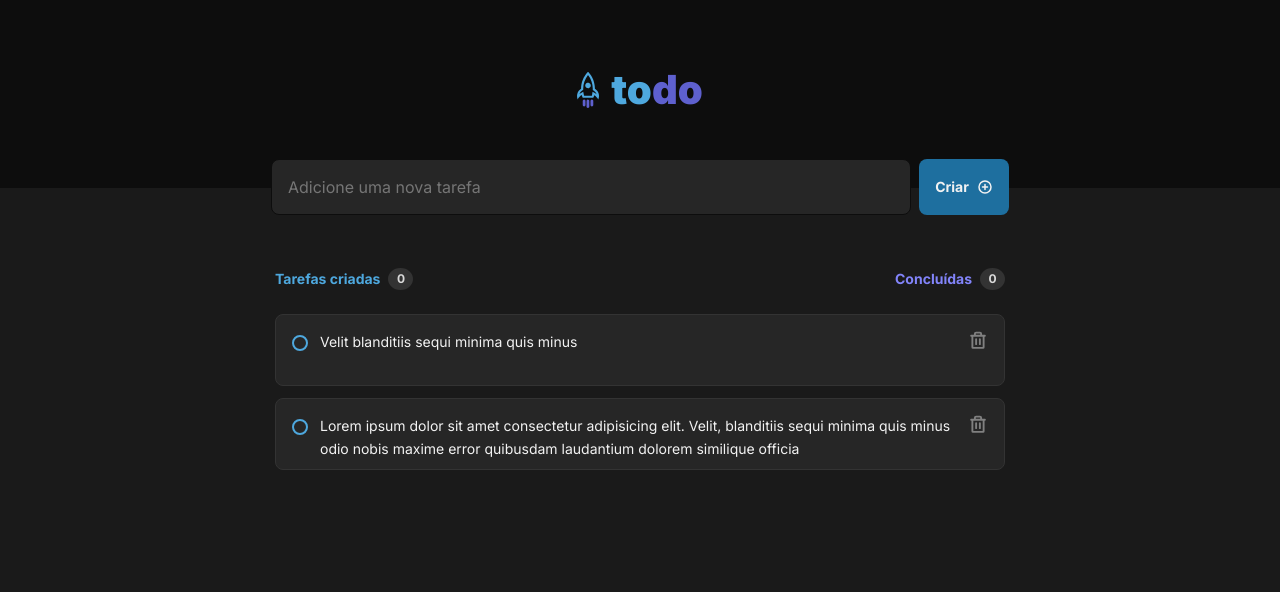
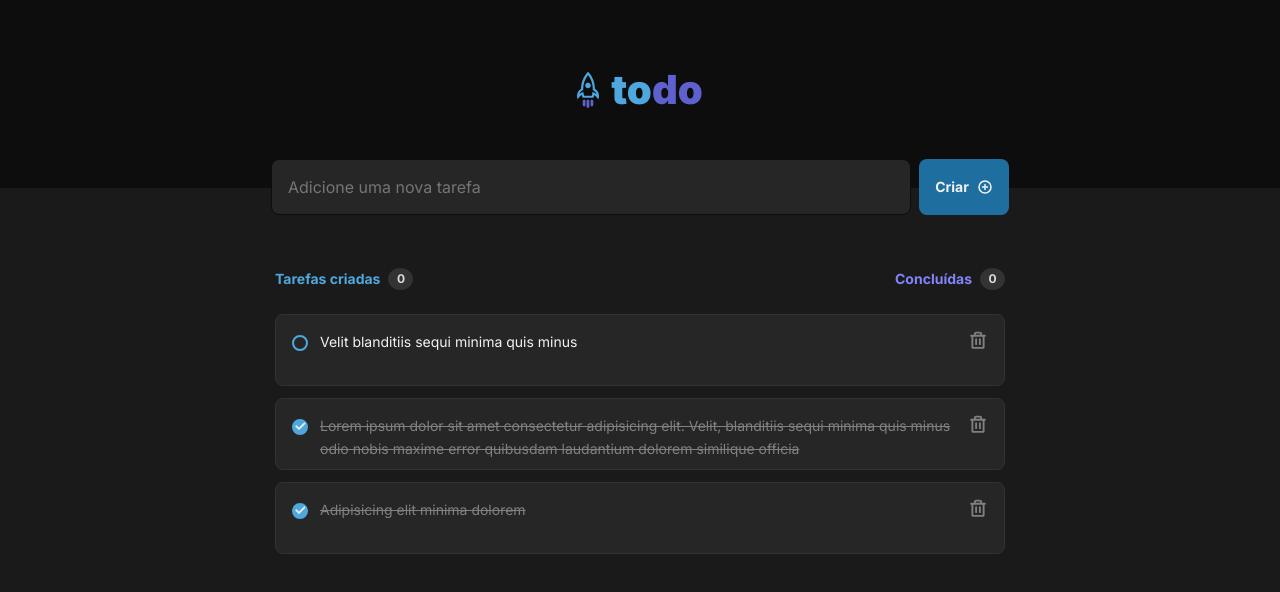
Before and after one commit to ligiapretel/desafio-ignite-todo-list, a React (Vite) app: page / in a window 1280 px wide. Shown: the top 592 px of the page. Built offline with nearby package versions, Linux system fonts and the light colour scheme.

Commit message:
feature: Vinculando estilo da tarefa de acordo com o status do campo 'isDone'

```diff
--- a/src/components/AddTaskBar.jsx
+++ b/src/components/AddTaskBar.jsx
@@ -14,6 +14,11 @@ export function AddTaskBar(){
         {
             id: 2,
             description: 'Lorem ipsum dolor sit amet consectetur adipisicing elit. Velit, blanditiis sequi minima quis minus odio nobis maxime error quibusdam laudantium dolorem similique officia',
+            isDone: true,
+        },
+        {
+            id: 3,
+            description: 'Adipisicing elit minima dolorem',
             isDone: true,
         },
     ]
@@ -39,6 +44,7 @@ export function AddTaskBar(){
                         <TaskCard
                             key={item.id}
                             description={item.description}
+                            isDone={item.isDone}
                         />
                     )
                 }
--- a/src/components/TaskCard.jsx
+++ b/src/components/TaskCard.jsx
@@ -4,7 +4,7 @@ import { Trash } from '@phosphor-icons/react';
 export function TaskCard({description, isDone}){
     return(
         <div className={styles.card}>
-            <input type="checkbox" id='check-item'/>
+            <input type="checkbox" id='check-item' defaultChecked={isDone}/>
             <label htmlFor='check-item'>{description}</label>
             <Trash size={20} weight={'bold'} className={styles.delete}/>
         </div>
```
